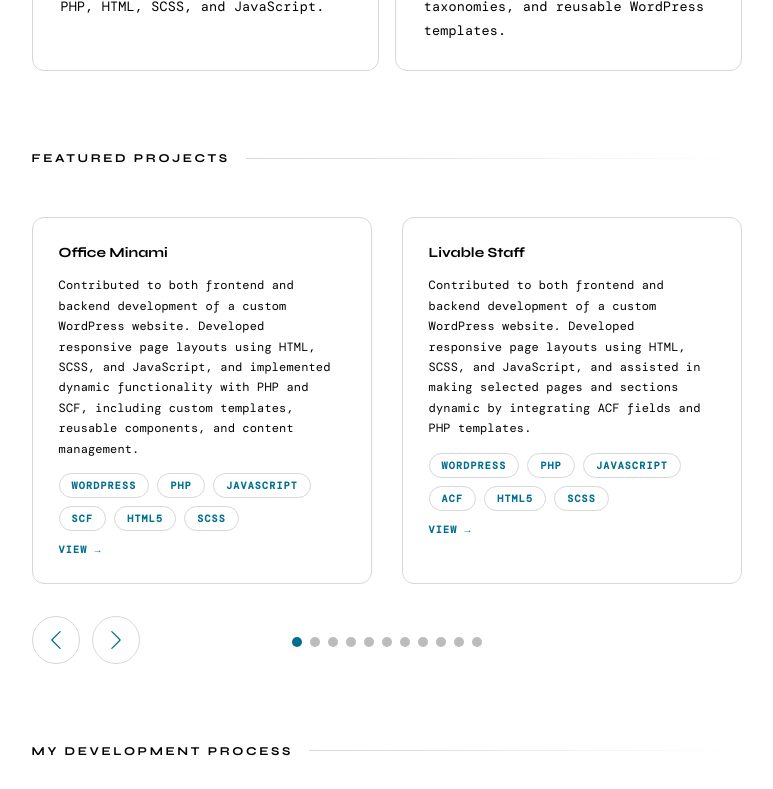
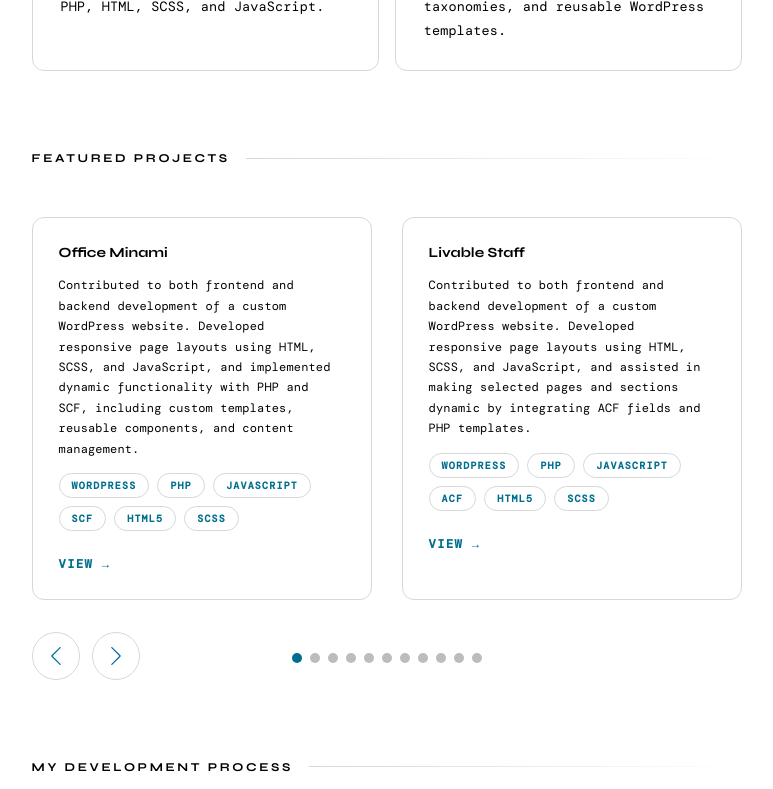
Before and after one commit to raisaru/saru, a React (Vite) app: page / in a window 1280 px wide. Shown: the part 1534-2323 px from the top of the page, without its empty margins (490-1263 px from the left). Built offline with nearby package versions, Linux system fonts and the light colour scheme; a web font is replaced by a local one.

Commit message:
font change

```diff
--- a/src/App.jsx
+++ b/src/App.jsx
@@ -247,7 +247,7 @@ export default function App() {
             <ContactSection />
 
             <footer className={styles.footerSp}>
-              <p>	&copy; 2026 Saru Rai Junior Frontend & WordPress Developer</p>
+              <p>	&copy; 2025 Saru Rai. All rights reserved.</p>
             </footer>
           </main>
         </div>
--- a/src/components/Header/Header.jsx
+++ b/src/components/Header/Header.jsx
@@ -79,7 +79,7 @@ export default function Header({ activeSection, theme, onToggleTheme }) {
       </div>
 
       <footer className={`${styles.footerLeft} hero-enter-5`}>
-        <p>© 2026 Saru Rai. All rights reserved.</p>
+        <p>&copy; 2025 Saru Rai. All rights reserved.</p>
       </footer>
     </header>
   )
--- a/src/components/ProjectCard/ProjectCard.module.css
+++ b/src/components/ProjectCard/ProjectCard.module.css
@@ -104,7 +104,7 @@
   display: flex;
   justify-content: space-between;
   align-items: center;
-  gap: 12px;
+  gap: 25px;
   flex-wrap: wrap;
 }
 
@@ -134,7 +134,7 @@
 
 .liveLink {
   color: var(--accent);
-  font-size: 10px;
+  font-size: 12px;
   font-weight: 600;
   letter-spacing: 0.12em;
   text-transform: uppercase;
```
